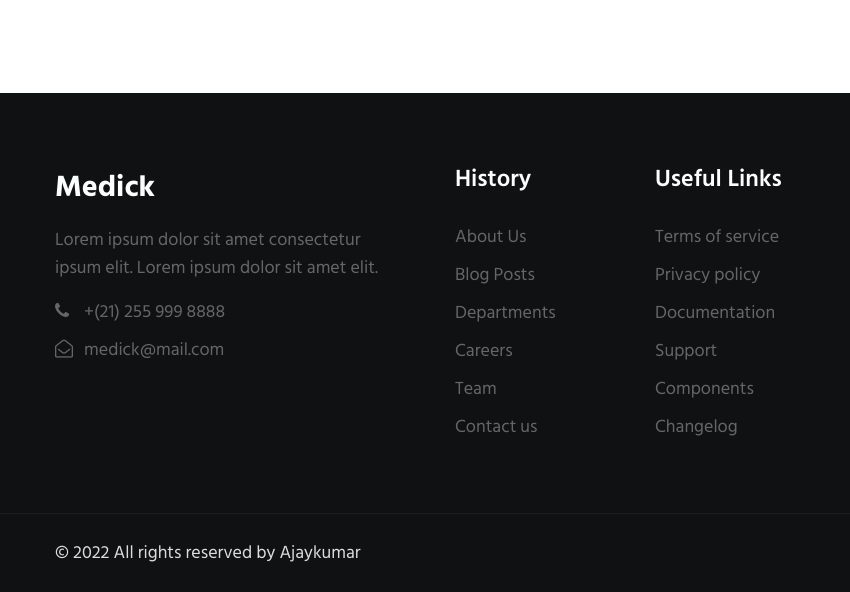
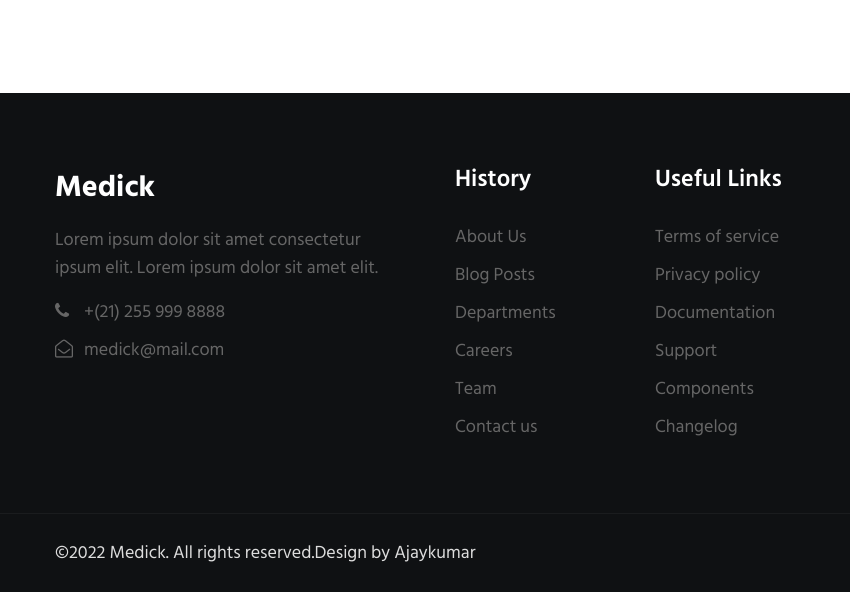
Before and after one commit to LIONF5/FRT-Project-Medick-Starters, a plain HTML site: page services.html in a window 1280 px wide. Shown: the part 1382-1974 px from the top of the page, 0-850 px from the left. Drawn offline with Linux system fonts and the light colour scheme.

Commit message:
Update services.html

```diff
--- a/services.html
+++ b/services.html
@@ -270,7 +270,7 @@
   <section class="w3l-copyright">
     <div class="container">
       <div class="row bottom-copies">
-        <p class="col-lg-8 copy-footer-29">© 2022 All rights reserved by Ajaykumar</p>
+        <p class="col-lg-8 copy-footer-29">©2022 Medick. All rights reserved.Design by Ajaykumar</p>
 
         <div class="col-lg-4 main-social-footer-29">
           <a href="#facebook" class="facebook"><span class="fa fa-facebook"></span></a>
```
